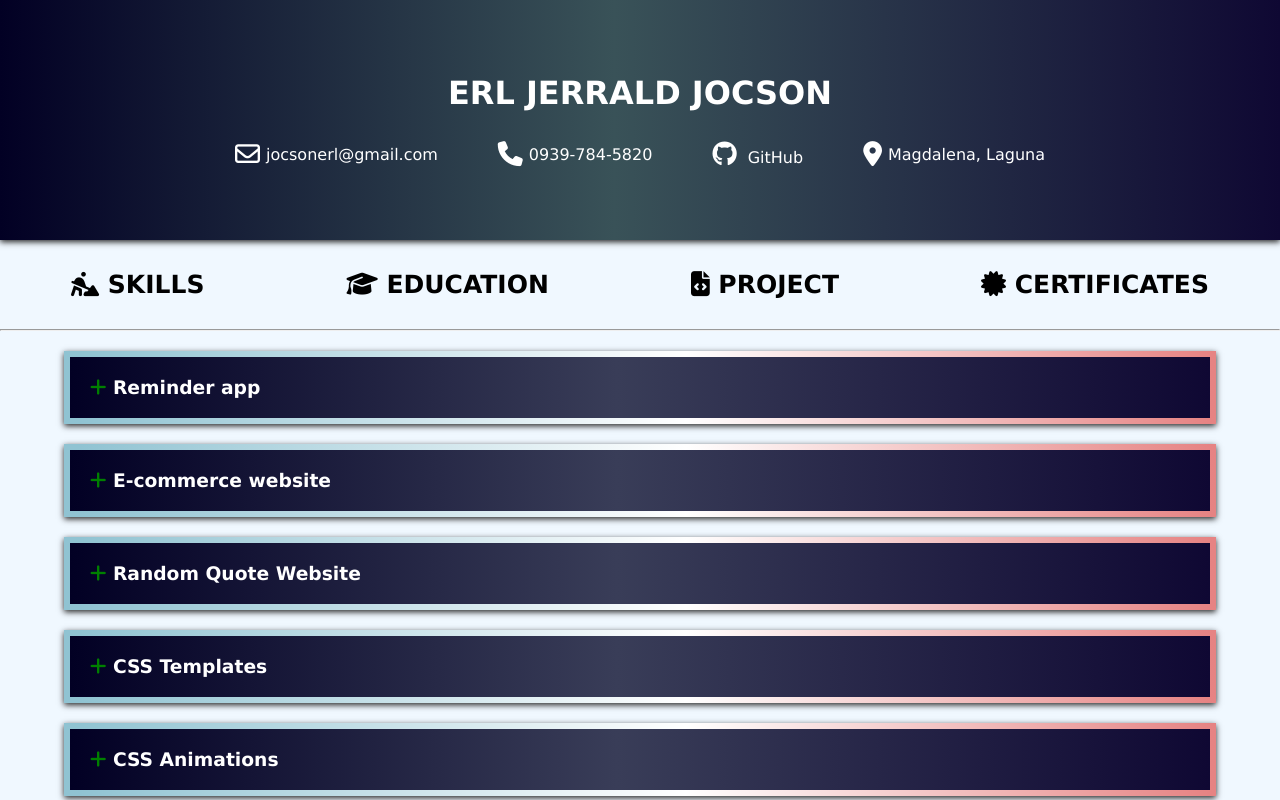
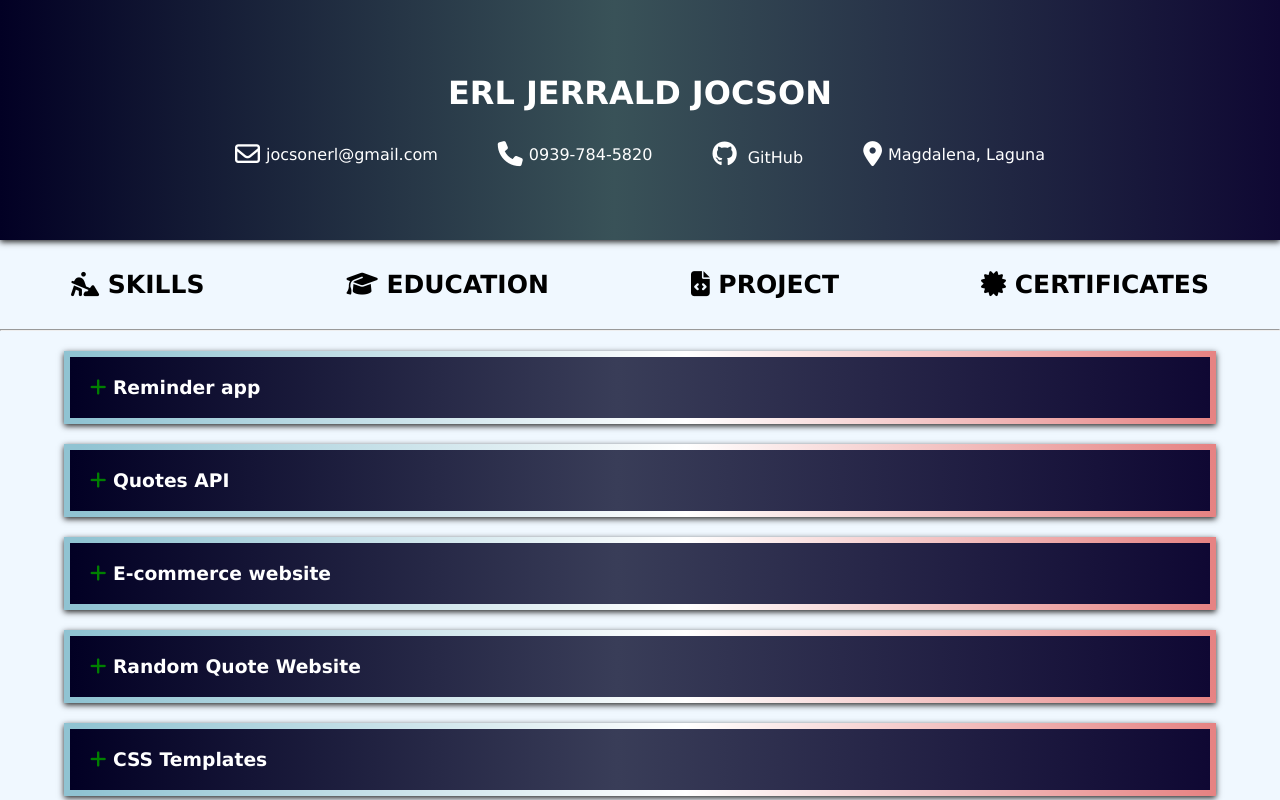
Before and after one commit to ErlJocson/my-portfolio, a React (Create React App) app: page /project in a window 1280 px wide. Shown: the top 800 px of the page. Built offline with nearby package versions, Linux system fonts and the light colour scheme.

Commit message:
added a new project called quotES API

```diff
--- a/src/components/section/Project.js
+++ b/src/components/section/Project.js
@@ -11,7 +11,7 @@ function Project() {
   const [showProject4, setShowProject4] = useState(false);
   const [showProject5, setShowProject5] = useState(false);
   const [showProject6, setShowProject6] = useState(false);
-
+  const [showProject7, setShowProject7] = useState(false);
   return (
     <Container>
       <Fade bottom>
@@ -58,6 +58,48 @@ function Project() {
           )}
         </ProjectContainer>
       </Fade>
+
+      <Fade bottom>
+        <ProjectContainer onClick={() => setShowProject7(!showProject7)}>
+          <h3 className="gray-hover">
+            {showProject7 ? (
+              <i className="fa-solid fa-minus red"></i>
+            ) : (
+              <i className="fa-solid fa-plus green"></i>
+            )}{" "}
+            Quotes API
+          </h3>
+          {showProject7 ? (
+            <div>
+              <Zoom>
+                <img src={process.env.PUBLIC_URL + "/quotesAPI.png"} alt="" />
+              </Zoom>
+              <ul>
+                <Zoom>
+                  <li>Built using Java (spring framework)</li>
+                  <li>
+                    This project allows anyone to upload a quote into a
+                    database.
+                  </li>
+                  <li>Deployed in Heroku</li>
+                  <li>
+                    <a
+                      href="https://erljocson.github.io/quote-documentation/"
+                      target={"_blank"}
+                      rel="noreferrer"
+                    >
+                      Click here to view the documentation
+                    </a>
+                  </li>
+                </Zoom>
+              </ul>
+            </div>
+          ) : (
+            ""
+          )}
+        </ProjectContainer>
+      </Fade>
+
       <Fade bottom>
         <ProjectContainer onClick={() => setShowProject2(!showProject2)}>
           <h3 className="gray-hover">
```
Also changed, not shown: package.json (+10 -10 lines), public/quotesAPI.png (added), 1 other file (tests, documents, lock files or other folders).
